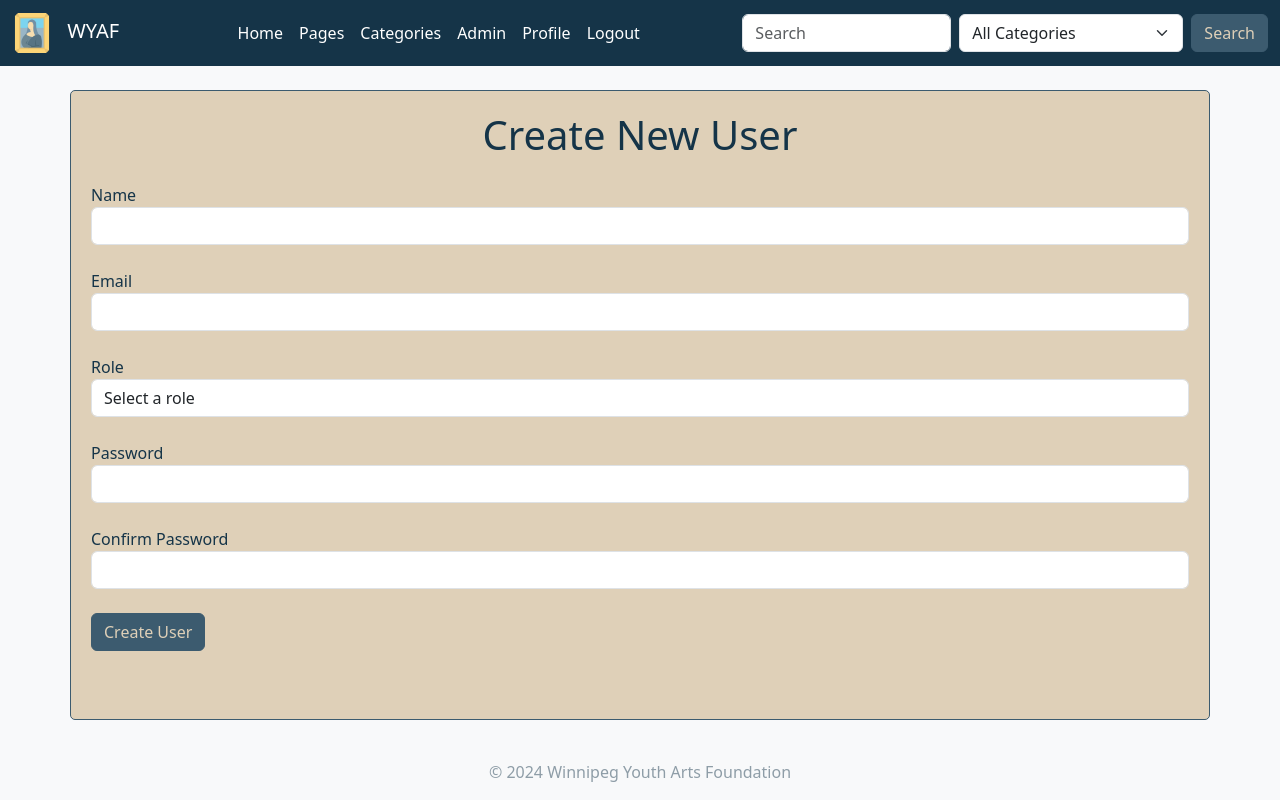
After one commit to abhatti2/WYAF, a PHP site: page /create_user.php in a window 1280 px wide. The commit adds this page. Run offline with PHP 8.4, Linux system fonts and the light colour scheme; the visitor is signed in with stand-in values (Sample User, id 1); tables that the repository leaves empty or names only in its code hold one stand-in row (values such as "Sample post"); some libraries are stand-ins or nearby versions.

Commit message:
add create user

```diff
--- /dev/null
+++ b/create_user.php
@@ -0,0 +1,109 @@
+<?php
+session_start();
+include 'config.php';
+
+// Check if the user is logged in and has an admin role
+if (!isset($_SESSION['user_id']) || $_SESSION['role'] != 'admin') {
+    header("Location: login.php");
+    exit;
+}
+
+$error = '';
+$success = '';
+
+// Handle form submission
+if ($_SERVER['REQUEST_METHOD'] === 'POST') {
+    // Validate form data
+    $name = trim($_POST['name']);
+    $email = trim($_POST['email']);
+    $role = $_POST['role'];
+    $password = $_POST['password'];
+    $confirm_password = $_POST['confirm_password'];
+
+    if (empty($name)) {
+        $error = 'Name is required.';
+    } elseif (empty($email)) {
+        $error = 'Email is required.';
+    } elseif (!filter_var($email, FILTER_VALIDATE_EMAIL)) {
+        $error = 'Invalid email format.';
+    } elseif (empty($role)) {
+        $error = 'Role is required.';
+    } elseif (empty($password)) {
+        $error = 'Password is required.';
+    } elseif (empty($confirm_password)) {
+        $error = 'Confirm Password is required.';
+    } elseif ($password !== $confirm_password) {
+        $error = 'Passwords do not match.';
+    } else {
+        try {
+            $hashed_password = password_hash($password, PASSWORD_BCRYPT);
+
+            // Insert the new user into the database
+            $stmt = $pdo->prepare("INSERT INTO users (name, email, role, password) VALUES (?, ?, ?, ?)");
+            $stmt->execute([$name, $email, $role, $hashed_password]);
+
+            // Set success message
+            $success = 'User created successfully! Redirecting to the manage users page...';
+            header("refresh:3;url=manage_users.php"); // Redirect after 3 seconds
+        } catch (PDOException $e) {
+            $error = "Error creating user: " . htmlspecialchars($e->getMessage());
+        }
+    }
+}
+?>
+
+<!DOCTYPE html>
+<html lang="en">
+<head>
+    <meta charset="UTF-8">
+    <title>Create User</title>
+    <link href="node_modules/bootstrap/dist/css/bootstrap.min.css" rel="stylesheet"> <!-- Bootstrap CSS -->
+    <link href="styles.css" rel="stylesheet"> <!-- External CSS -->
+</head>
+<body class="bg-light text-dark">
+    <?php include 'header.php'; ?>
+    <div class="container container-custom mt-4">
+        <h1 class="text-center mb-4 text-custom">Create New User</h1>
+
+        <?php if ($error): ?>
+            <div class="alert alert-danger"><?php echo htmlspecialchars($error); ?></div>
+        <?php elseif ($success): ?>
+            <div class="alert alert-success"><?php echo htmlspecialchars($success); ?></div>
+        <?php endif; ?>
+
+        <form method="POST" action="create_user.php">
+            <div class="form-group">
+                <label for="name" class="text-custom">Name</label>
+                <input type="text" class="form-control" id="name" name="name" value="<?php echo htmlspecialchars($name ?? ''); ?>">
+            </div>
+            <div class="form-group">
+                <label for="email" class="text-custom">Email</label>
+                <input type="email" class="form-control" id="email" name="email" value="<?php echo htmlspecialchars($email ?? ''); ?>">
+            </div>
+            <div class="form-group">
+                <label for="role" class="text-custom">Role</label>
+                <select class="form-control" id="role" name="role">
+                    <option value="">Select a role</option>
+                    <option value="admin" <?php if (isset($role) && $role === 'admin') echo 'selected'; ?>>Admin</option>
+                    <option value="user" <?php if (isset($role) && $role === 'user') echo 'selected'; ?>>User</option>
+                </select>
+            </div>
+            <div class="form-group">
+                <label for="password" class="text-custom">Password</label>
+                <input type="password" class="form-control" id="password" name="password">
+            </div>
+            <div class="form-group">
+                <label for="confirm_password" class="text-custom">Confirm Password</label>
+                <input type="password" class="form-control" id="confirm_password" name="confirm_password">
+            </div>
+            <button type="submit" class="btn btn-custom">Create User</button>
+        </form>
+    </div>
+
+    <?php include 'footer.php'; ?>
+
+    <script src="node_modules/jquery/dist/jquery.slim.min.js"></script>
+    <script src="node_modules/@popperjs/core/dist/umd/popper.min.js"></script>
+    <script src="node_modules/bootstrap/dist/js/bootstrap.min.js"></script>
+</body>
+</html>
--- a/manage_users.php
+++ b/manage_users.php
@@ -31,6 +31,9 @@ try {
     <?php include 'header.php'; ?>
     <div class="container mt-4">
         <h1 class="text-center mb-4 text-custom">Manage Users</h1>
+        <div class="d-flex justify-content-end mb-3">
+            <a href="create_user.php" class="btn btn-success">Create New User</a>
+        </div>
         <?php if (count($users) > 0): ?>
         <table class="table table-bordered table-hover">
             <thead class="thead-dark">
```
